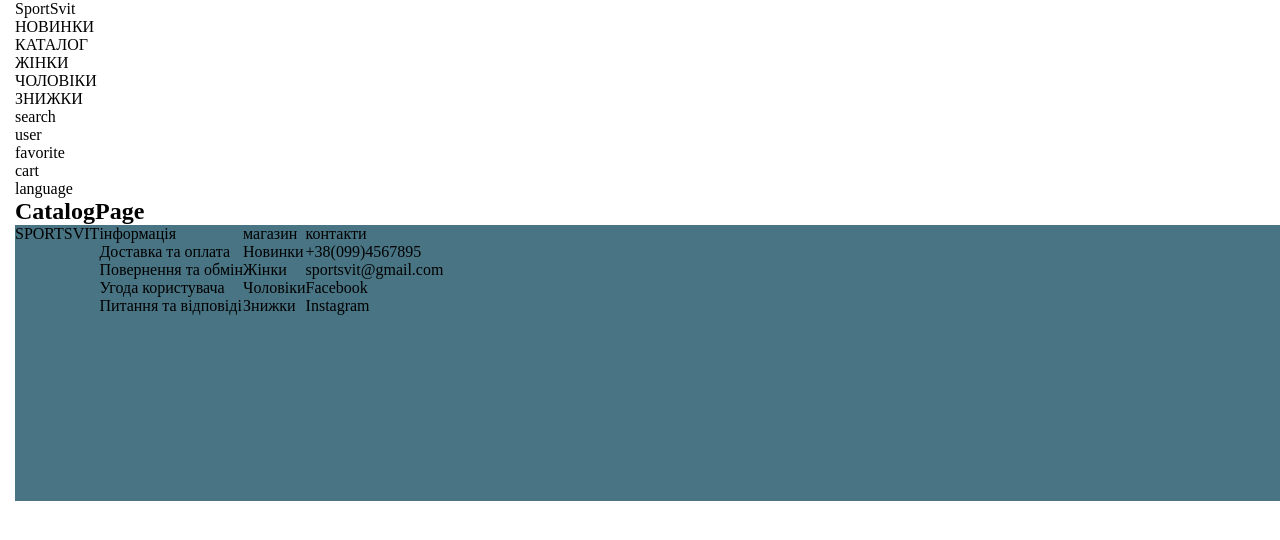
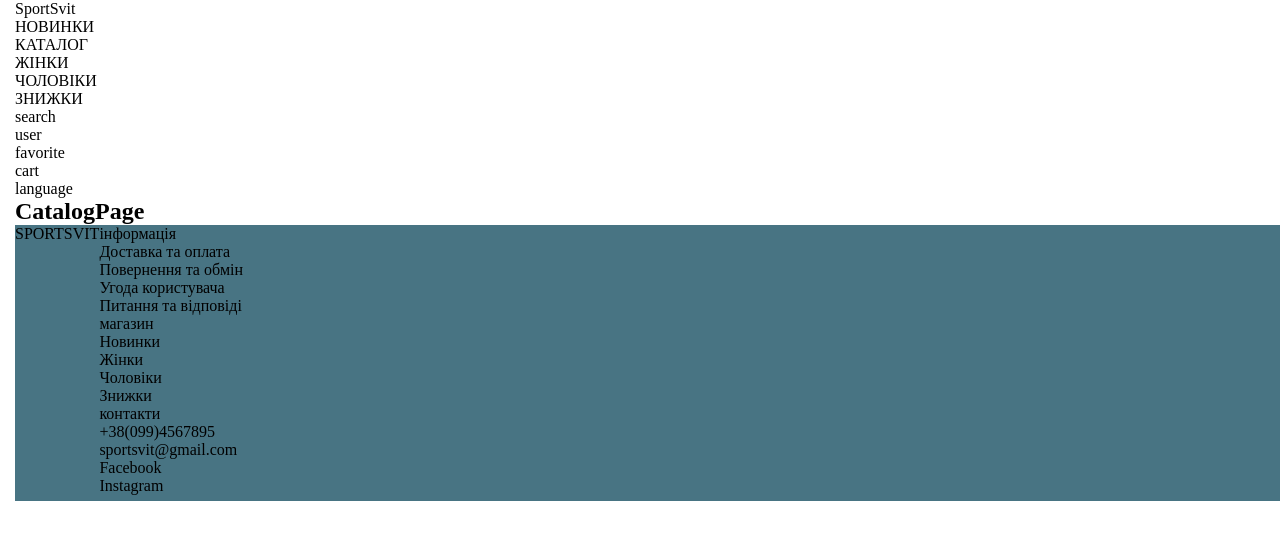
Before and after one commit to dianaforost/best-online-shop, a React (Create React App) app: page /catalog in a window 1280 px wide. Shown: the top 540 px of the page. Built offline with nearby package versions, Linux system fonts and the light colour scheme; the HTML template or start-up script is replaced by a standard one.

Commit message:
Add categories

```diff
--- a/src/components/Footer/Footer.jsx
+++ b/src/components/Footer/Footer.jsx
@@ -4,7 +4,8 @@ export const Footer = () => {
   return (
     <footer>
       <Container>
-        <p>SPORTSVIT</p>
+        <div>SPORTSVIT</div>
+        <div>
           <div>
             <ul>
               <li>інформація</li>
@@ -32,6 +33,7 @@ export const Footer = () => {
               <li>Instagram</li>
             </ul>
           </div>
+        </div>
       </Container>
     </footer>
   );
```
Lines whose indentation alone changed are shown as unchanged.
